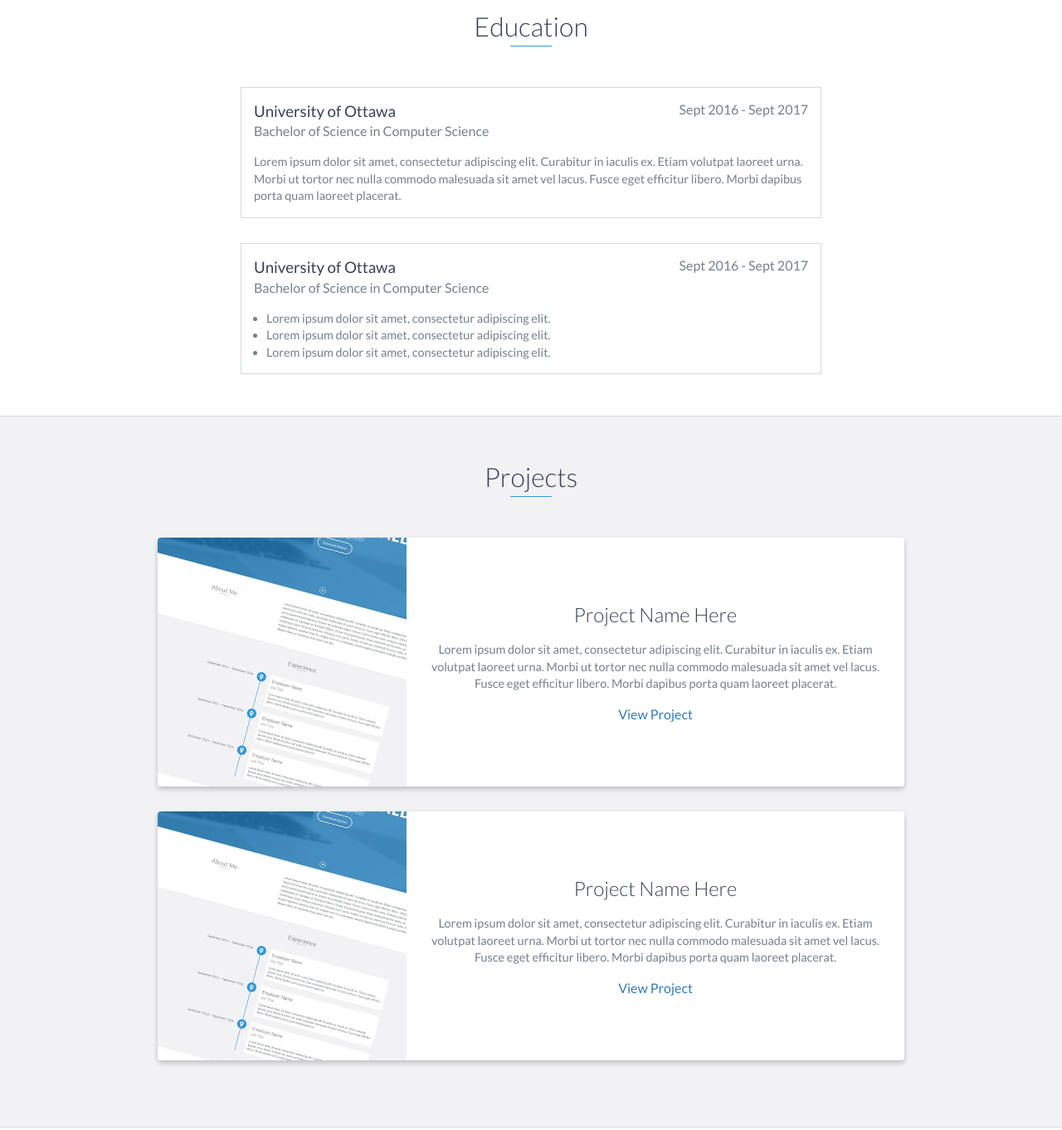
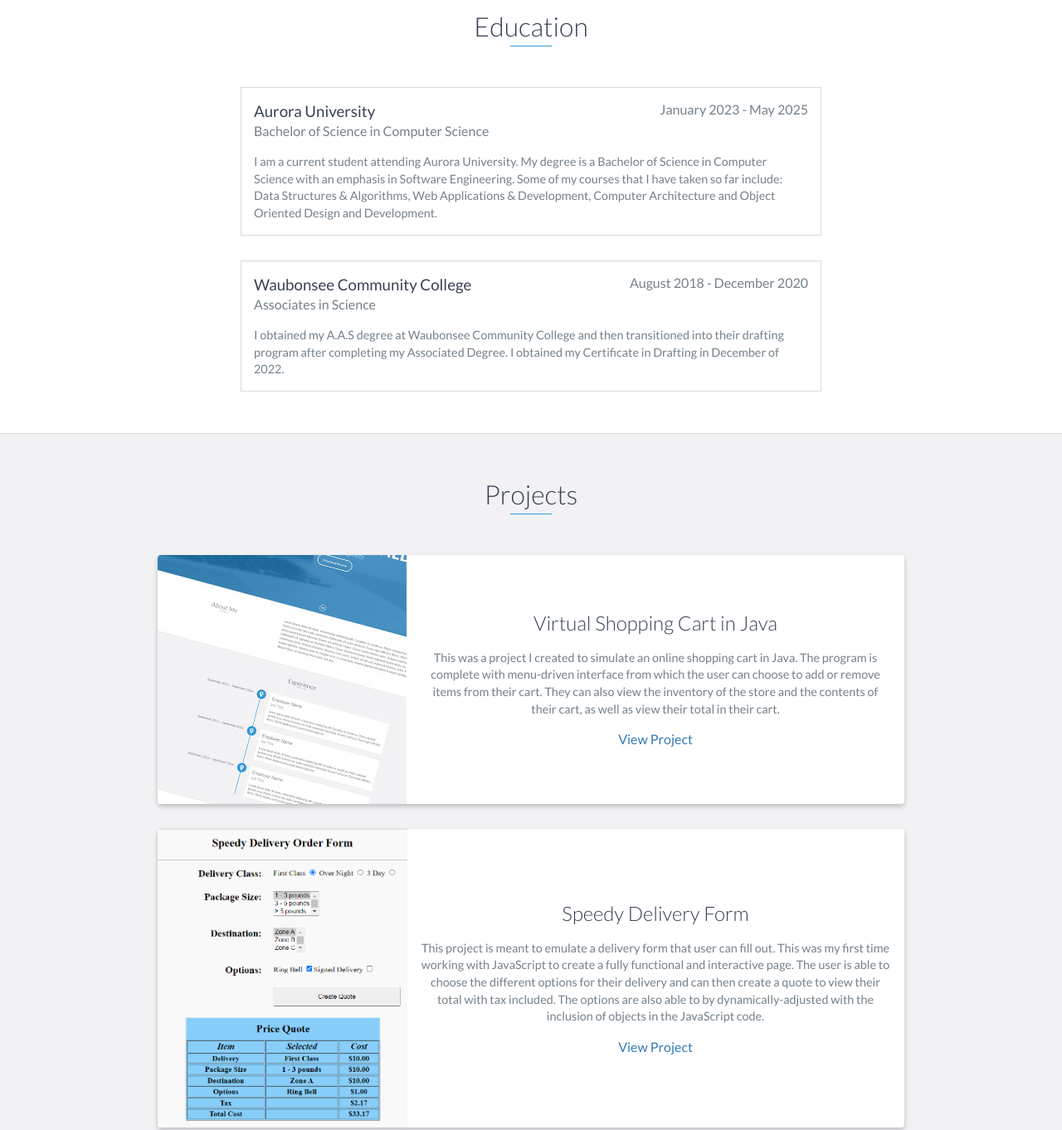
Before and after one commit to Apoz626/Computer-Science-Portfolio, a website: page index.html in a window 1280 px wide. Shown: the part 1960-3322 px from the top of the page at 83% size. Drawn offline with nearby package versions, Linux system fonts and the light colour scheme.

Commit message:
Site Changes

```diff
--- a/index.html
+++ b/index.html
@@ -50,7 +50,7 @@
         <div id="lead-content">
             <h1>Anthony Positano</h1>
             <h2>Computer Science Student</h2>
-            <a href="Resume.pdf" class="btn-rounded-white">Download Resume</a>
+            <a href="Resume.pdf" target="_blank" class="btn-rounded-white">Download Resume</a>
         </div>
         <!-- End #lead-content -->
 
@@ -116,30 +116,20 @@
     <div id="education">
         <h2 class="heading">Education</h2>
         <div class="education-block">
-            <h3>University of Ottawa</h3>
-            <span class="education-date">Sept 2016 - Sept 2017</span>
+            <h3>Aurora University</h3>
+            <span class="education-date">January 2023 - May 2025</span>
             <h4>Bachelor of Science in Computer Science</h4>
             <p>
-                Lorem ipsum dolor sit amet, consectetur adipiscing elit. Curabitur in iaculis ex. Etiam volutpat laoreet urna. Morbi ut tortor nec nulla commodo malesuada sit amet vel lacus. Fusce eget efficitur libero. Morbi dapibus porta quam laoreet placerat.
+                I am a current student attending Aurora University. My degree is a Bachelor of Science in Computer Science with an emphasis in Software Engineering. Some of my courses that I have taken so far include: Data Structures & Algorithms, Web Applications & Development, Computer Architecture and Object Oriented Design and Development.
             </p>
         </div>
         <!-- End .education-block -->
 
         <div class="education-block">
-            <h3>University of Ottawa</h3>
-            <span class="education-date">Sept 2016 - Sept 2017</span>
-            <h4>Bachelor of Science in Computer Science</h4>
-            <ul>
-                <li>
-                    Lorem ipsum dolor sit amet, consectetur adipiscing elit.
-                </li>
-                <li>
-                    Lorem ipsum dolor sit amet, consectetur adipiscing elit.
-                </li>
-                <li>
-                    Lorem ipsum dolor sit amet, consectetur adipiscing elit.
-                </li>
-            </ul>
+            <h3>Waubonsee Community College</h3>
+            <span class="education-date">August 2018 - December 2020</span>
+            <h4>Associates in Science</h4>
+            <p>I obtained my A.A.S degree at Waubonsee Community College and then transitioned into their drafting program after completing my Associated Degree. I obtained my Certificate in Drafting in December of 2022.</p>
         </div>
         <!-- End .education-block -->
     </div>
@@ -155,11 +145,11 @@
                     </div>
                     <!-- End .project-image -->
                     <div class="project-info">
-                        <h3>Project Name Here</h3>
+                        <h3>Virtual Shopping Cart in Java</h3>
                         <p>
-                            Lorem ipsum dolor sit amet, consectetur adipiscing elit. Curabitur in iaculis ex. Etiam volutpat laoreet urna. Morbi ut tortor nec nulla commodo malesuada sit amet vel lacus. Fusce eget efficitur libero. Morbi dapibus porta quam laoreet placerat.
+                            This was a project I created to simulate an online shopping cart in Java. The program is complete with menu-driven interface from which the user can choose to add or remove items from their cart. They can also view the inventory of the store and the contents of their cart, as well as view their total in their cart.
                         </p>
-                        <a href="#">View Project</a>
+                        <a href="https://github.com/Apoz626/Online-Cart/blob/main/ItemToPurchase.java" target="_blank">View Project</a>
                     </div>
                     <!-- End .project-info -->
                 </div>
@@ -167,15 +157,15 @@
 
                 <div class="project shadow-large">
                     <div class="project-image">
-                        <img src="images/project.jpg" />
+                        <img style="height: 360px;" src="images/Screenshot%202023-11-28%20152027.png" />
                     </div>
                     <!-- End .project-image -->
                     <div class="project-info">
-                        <h3>Project Name Here</h3>
+                        <h3>Speedy Delivery Form</h3>
                         <p>
-                            Lorem ipsum dolor sit amet, consectetur adipiscing elit. Curabitur in iaculis ex. Etiam volutpat laoreet urna. Morbi ut tortor nec nulla commodo malesuada sit amet vel lacus. Fusce eget efficitur libero. Morbi dapibus porta quam laoreet placerat.
+                            This project is meant to emulate a delivery form that user can fill out. This was my first time working with JavaScript to create a fully functional and interactive page. The user is able to choose the different options for their delivery and can then create a quote to view their total with tax included. The options are also able to by dynamically-adjusted with the inclusion of objects in the JavaScript code.
                         </p>
-                        <a href="#">View Project</a>
+                        <a href="http://45.55.136.114/~apositano01/HW4/" target="_blank">View Project</a>
                     </div>
                     <!-- End .project-info -->
                 </div>
--- a/scss/styles.scss
+++ b/scss/styles.scss
@@ -444,7 +444,6 @@
     ----- 5. About Styles -----
     ---------------------------
 */
-
 #about {
     padding: 75px 15px;
     border-bottom: 1px solid $border;
```
Also changed, not shown: images/Screenshot 2023-11-28 152027.png (added).
